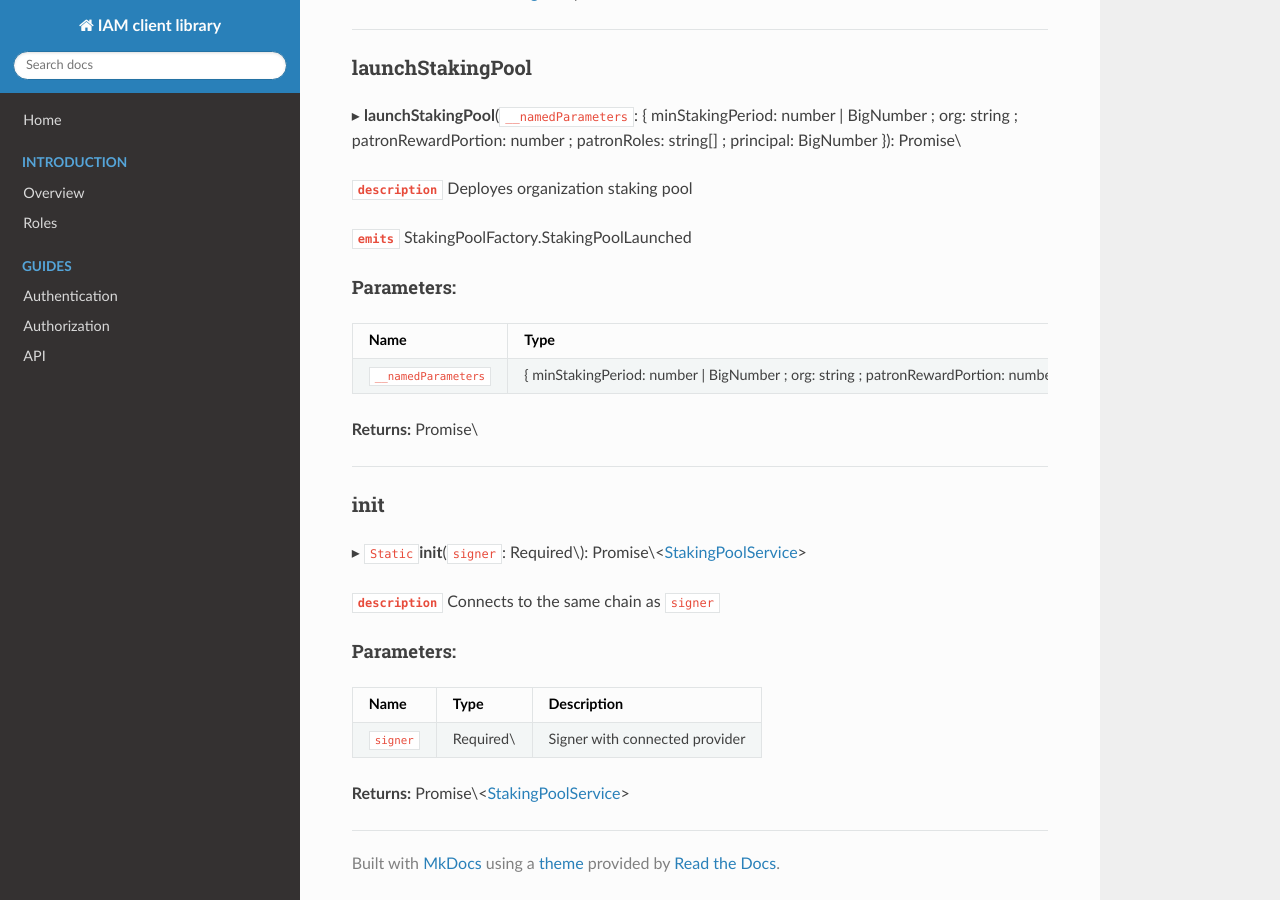
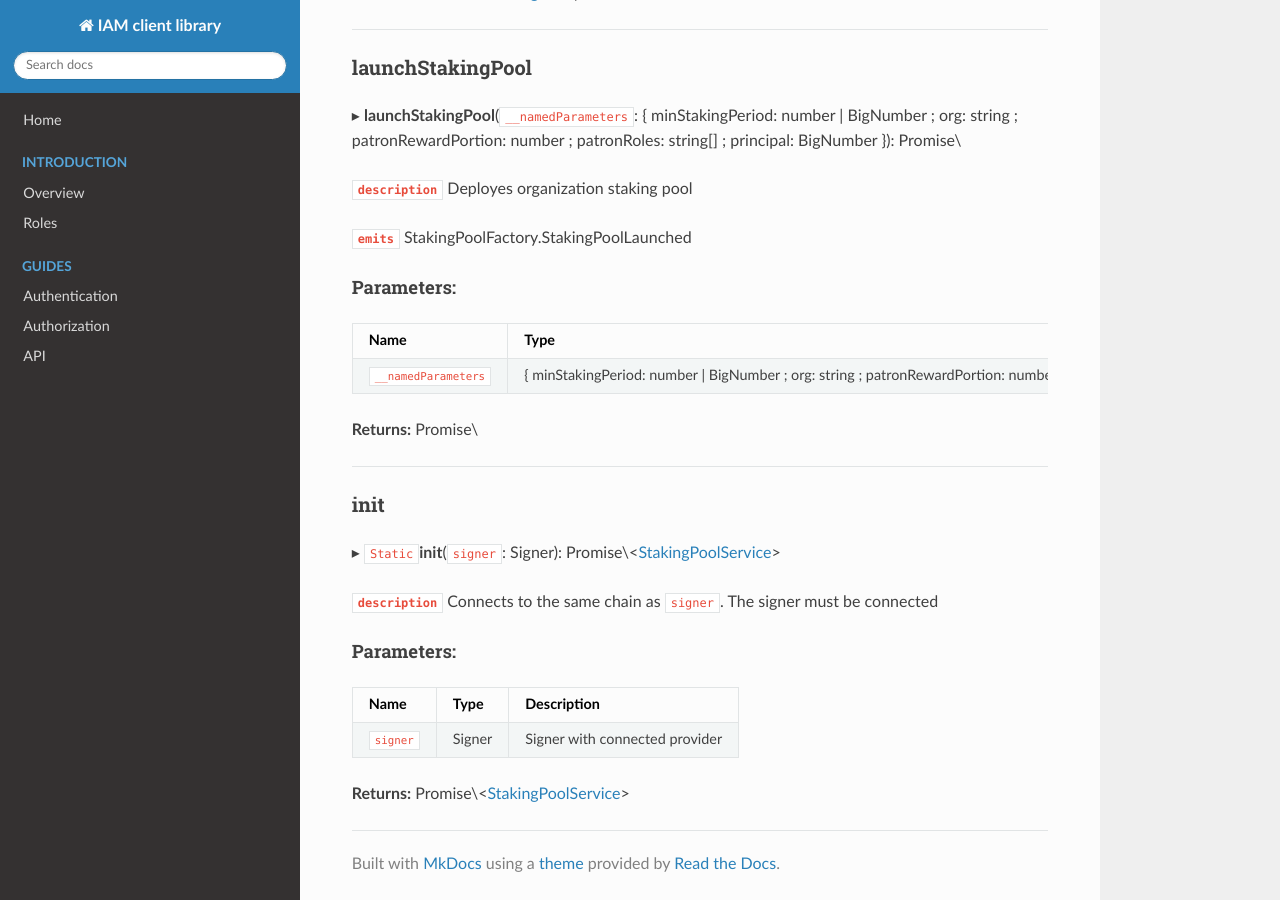
Before and after one commit to energywebfoundation/iam-client-lib, an MkDocs documentation site: the page built from docs/api/classes/stakingpoolservice.md, in a window 1280 px wide and 900 px high, scrolled down 1172 px. Built offline with MkDocs 1.6.1, drawn with Linux system fonts in a browser that asks for light colours; nearby versions of some CDN libraries.

Commit message:
chore(staking): check signer is coonected

```diff
--- a/docs/api/classes/stakingpoolservice.md
+++ b/docs/api/classes/stakingpoolservice.md
@@ -65,14 +65,14 @@ ___
 
 ### init
 
-▸ `Static`**init**(`signer`: Required\<Signer>): Promise\<[StakingPoolService](stakingpoolservice.md)>
+▸ `Static`**init**(`signer`: Signer): Promise\<[StakingPoolService](stakingpoolservice.md)>
 
-**`description`** Connects to the same chain as `signer`
+**`description`** Connects to the same chain as `signer`. The signer must be connected
 
 #### Parameters:
 
 Name | Type | Description |
 ------ | ------ | ------ |
-`signer` | Required\<Signer> | Signer with connected provider  |
+`signer` | Signer | Signer with connected provider  |
 
 **Returns:** Promise\<[StakingPoolService](stakingpoolservice.md)>
```
Also changed, not shown: 2 other files.
